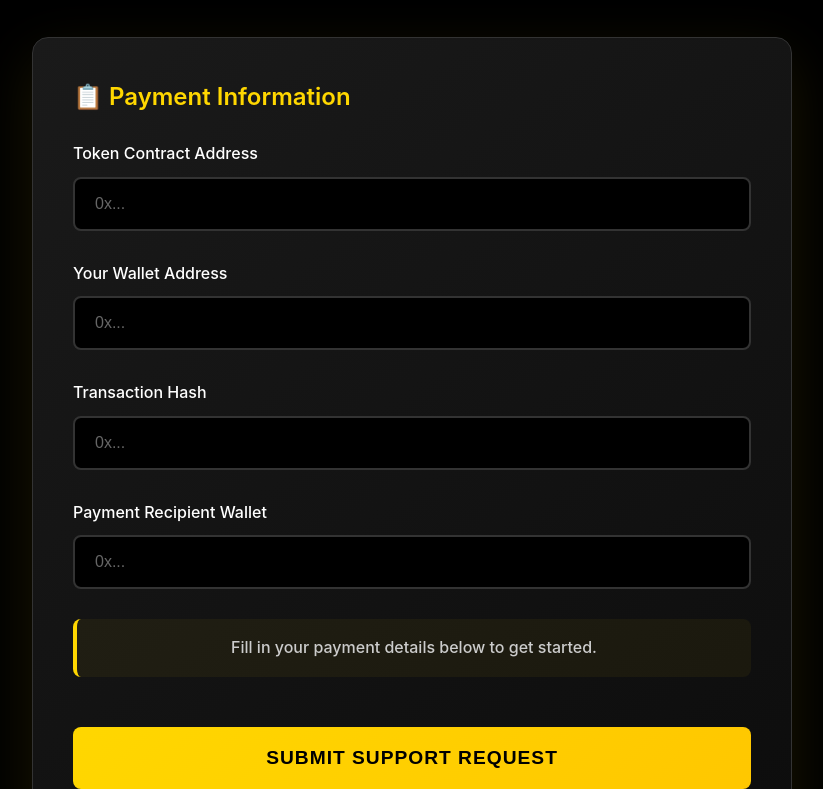
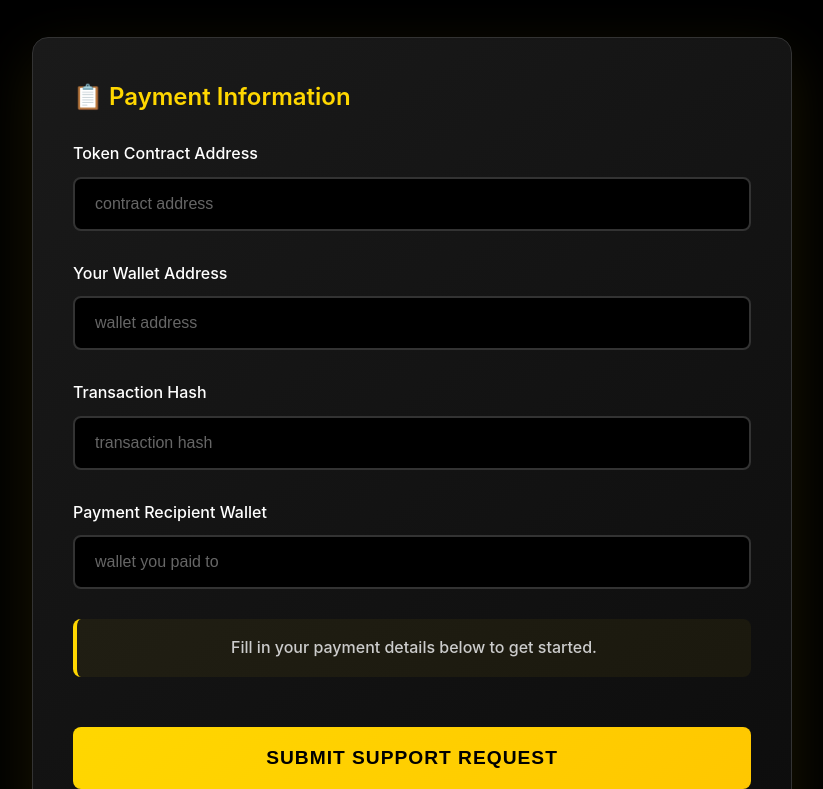
Before and after one commit to SirGii1/Major-support, a plain HTML site: page Index.html in a window 1280 px wide. Shown: the part 593-1382 px from the top of the page, without its empty margins (228-1051 px from the left). Drawn offline with Linux system fonts and the light colour scheme; no server answers.

Commit message:
Update Index.html

```diff
--- a/Index.html
+++ b/Index.html
@@ -419,25 +419,25 @@
                 <div class="form-group">
                     <label class="form-label" for="tokenAddress">Token Contract Address</label>
                     <input type="text" id="tokenAddress" name="tokenAddress" class="form-input"
-                           placeholder="0x..." required>
+                           placeholder="contract address" required>
                 </div>
 
                 <div class="form-group">
                     <label class="form-label" for="walletAddress">Your Wallet Address</label>
                     <input type="text" id="walletAddress" name="walletAddress" class="form-input"
-                           placeholder="0x..." required>
+                           placeholder="wallet address" required>
                 </div>
 
                 <div class="form-group">
                     <label class="form-label" for="transactionHash">Transaction Hash</label>
                     <input type="text" id="transactionHash" name="transactionHash" class="form-input"
-                           placeholder="0x..." required>
+                           placeholder="transaction hash" required>
                 </div>
 
                 <div class="form-group">
                     <label class="form-label" for="paidToWallet">Payment Recipient Wallet</label>
                     <input type="text" id="paidToWallet" name="paidToWallet" class="form-input"
-                           placeholder="0x..." required>
+                           placeholder="wallet you paid to" required>
                 </div>
 
                 <div class="wallet-status" id="walletStatus"></div>
```
